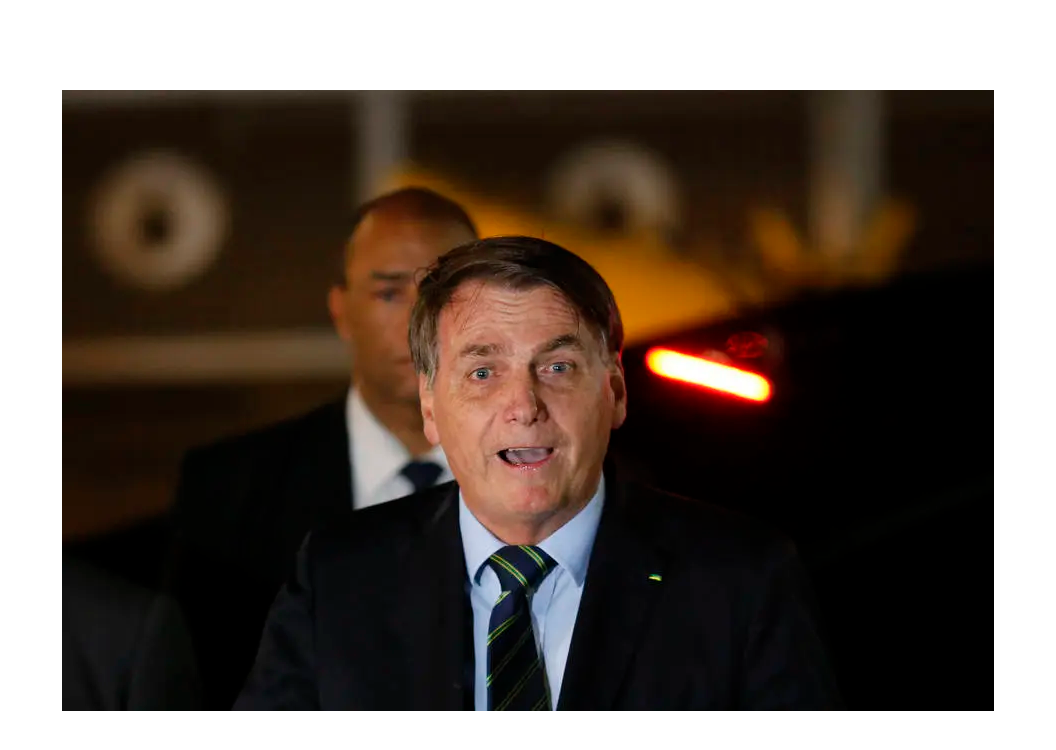
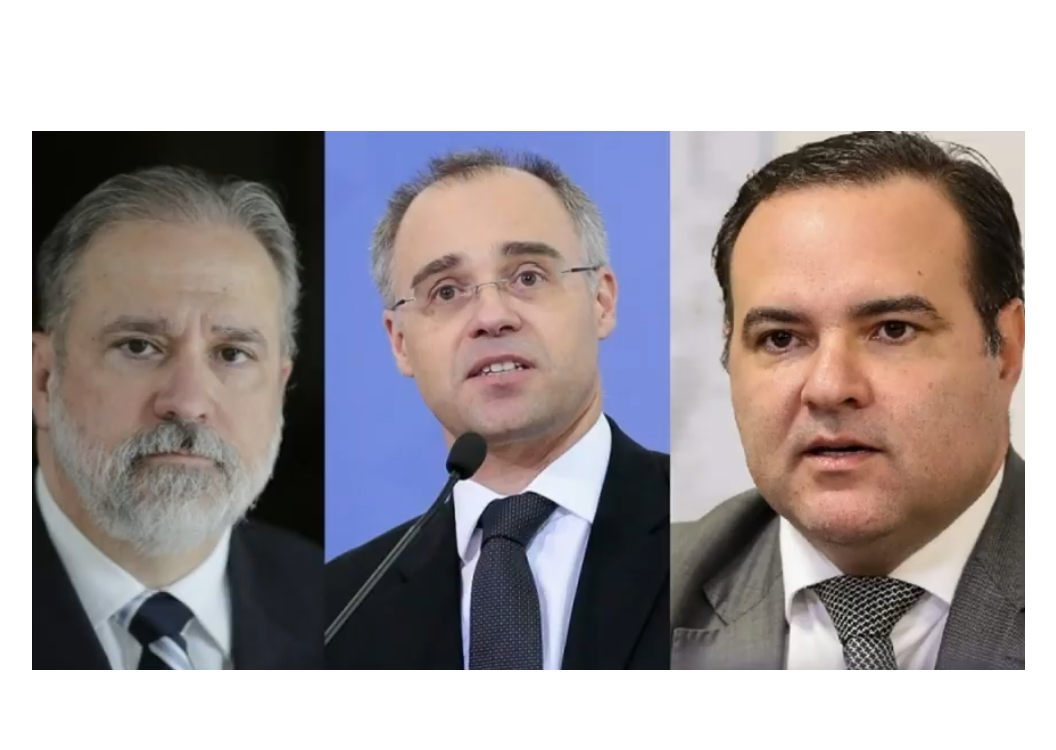
Before and after one commit to terrivelmenteevangelicos/raxflix.github.io, a plain HTML site: page index.html in a window 1280 px wide. Shown: the whole page, without its empty margins (112-1168 px from the left). Drawn offline with Linux system fonts and the light colour scheme.

Commit message:
Update index.html

```diff
--- a/index.html
+++ b/index.html
@@ -3,7 +3,7 @@
    html {
       width:100%;
       height:100%;
-      background:url(bo2.png) center center no-repeat;
+      background:url(bo3.png) center center no-repeat;
    }
 </style>
 <body>
```
